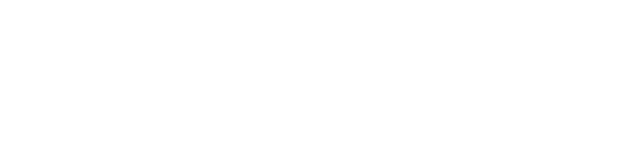
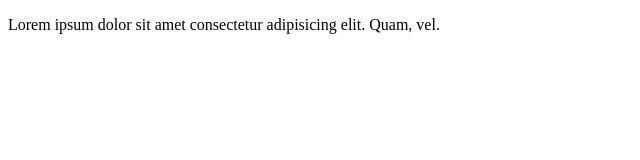
Before and after one commit to Jonathan-Paladines/test-repositorio, a plain HTML site: page index.html in a window 1280 px wide. Shown: the whole page, without its empty margins (0-640 px from the left). Drawn offline with Linux system fonts and the light colour scheme.

Commit message:
Agregado Div contenedor

```diff
--- a/index.html
+++ b/index.html
@@ -10,6 +10,13 @@
 
 <body>
 
+    <!--Div contenedor 1-->
+    <div class="container">
+        <div class="row">
+            <p>Lorem ipsum dolor sit amet consectetur adipisicing elit. Quam, vel.</p>
+        </div>
+    </div>
+
 </body>
 
 </html>
```
